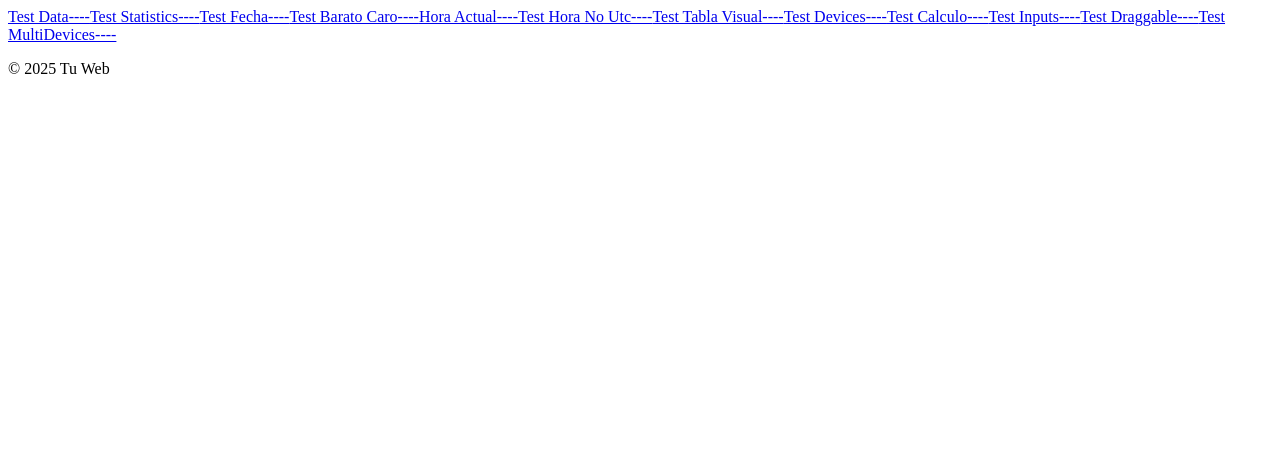
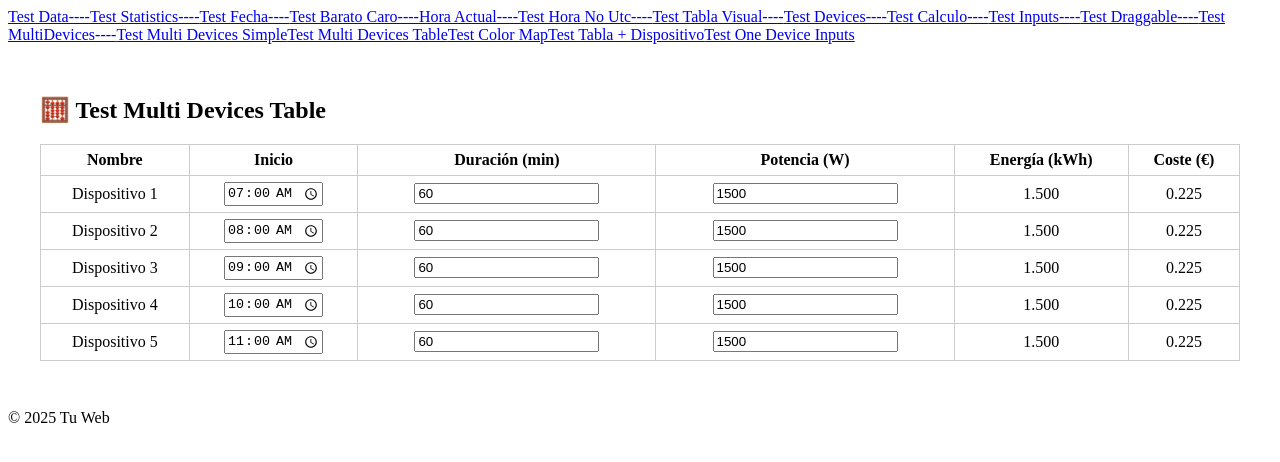
Before and after one commit to SunAndBoats/precio-luz-app, a React (Vite) app: page /test-multi-table in a window 1280 px wide. Shown: the top 462 px of the page. Built offline with nearby package versions, Linux system fonts and the light colour scheme.

Commit message:
multi test pages brainstorm

```diff
--- a/src/App.jsx
+++ b/src/App.jsx
@@ -11,6 +11,12 @@ import TestCalculo from './pages/TestCalculo.jsx'
 import TestInputs from './pages/TestInputs.jsx'
 import TestDraggable from './pages/TestDraggable.jsx'
 import TestMultiDevices from './pages/TestMultiDevices.jsx'
+import TestMultiDevicesSimple from './pages/TestMultiDevicesSimple';
+import TestMultiDevicesTable from './pages/TestMultiDevicesTable';
+import TestColorMap from './pages/TestColorMap';
+import TestTablaFull from './pages/TestTablaFull';
+import TestOneDeviceInputs from './pages/TestOneDeviceInputs';
+
 
 
 
@@ -34,6 +40,12 @@ export default function App() {
         <Link to="/test-inputs">Test Inputs----</Link>
         <Link to="/test-draggable">Test Draggable----</Link>
         <Link to="/Test-Multi-Devices">Test MultiDevices----</Link>
+        <Link to="/test-multi-simple">Test Multi Devices Simple</Link>
+        <Link to="/test-multi-table">Test Multi Devices Table</Link>
+        <Link to="/test-color-map">Test Color Map</Link>
+        <Link to="/test-tabla-full">Test Tabla + Dispositivo</Link>
+        <Link to="/test-one-device">Test One Device Inputs</Link>
+
 
 
 
@@ -56,6 +68,12 @@ export default function App() {
           <Route path="/test-inputs" element={<TestInputs />} />
           <Route path="/test-draggable" element={<TestDraggable />} />
           <Route path="/Test-Multi-Devices" element={<TestMultiDevices />} />
+          <Route path="/test-multi-simple" element={<TestMultiDevicesSimple />} />
+          <Route path="/test-multi-table" element={<TestMultiDevicesTable />} />
+          <Route path="/test-color-map" element={<TestColorMap />} />
+          <Route path="/test-tabla-full" element={<TestTablaFull />} />
+          <Route path="/test-one-device" element={<TestOneDeviceInputs />} />
+
 
 
 
--- /dev/null
+++ b/src/pages/TestColorMap.jsx
@@ -0,0 +1,51 @@
+// src/pages/TestColorMap.jsx
+import { crearNuevoDispositivo } from '../utils/devices';
+import { getPrecioPorMinuto, calcularCoste } from '../utils/costCalculator';
+import { timeStringToMinutes } from '../utils/timeUtils';
+import { useMemo } from 'react';
+
+export default function TestColorMap() {
+  const device = crearNuevoDispositivo(1, 'Lavadora');
+  device.startTime = '10:15';
+  device.duracion = 120;
+  device.potencia = 2000;
+
+  const precios = Array(24).fill(0.13);
+  const preciosMinuto = getPrecioPorMinuto(precios);
+  const resultado = calcularCoste(device, preciosMinuto);
+
+  const start = timeStringToMinutes(device.startTime);
+  const end = start + device.duracion;
+
+  const occupiedHours = new Set();
+  for (let i = Math.floor(start / 60); i <= Math.floor((end - 1) / 60); i++) {
+    occupiedHours.add(i);
+  }
+
+  return (
+    <div style={{ padding: '2rem' }}>
+      <h2>🧩 Test Color Map</h2>
+      <p>{device.nombre} - {device.startTime} - {device.duracion} min</p>
+      <p>⚡ {resultado.energiaConsumida} kWh | 💰 {resultado.costeTotal} €</p>
+
+      <div style={{ border: '1px solid #ccc', width: '200px' }}>
+        {Array.from({ length: 24 }, (_, i) => (
+          <div
+            key={i}
+            style={{
+              height: '60px',
+              backgroundColor: occupiedHours.has(i) ? '#007bff33' : '#ffffff',
+              borderTop: '1px dashed #ccc',
+              display: 'flex',
+              alignItems: 'center',
+              justifyContent: 'center',
+              fontSize: '12px'
+            }}
+          >
+            {String(i).padStart(2, '0')}:00
+          </div>
+        ))}
+      </div>
+    </div>
+  );
+}
--- a/src/pages/TestMultiDevices.jsx
+++ b/src/pages/TestMultiDevices.jsx
@@ -1,3 +1,4 @@
+// src/pages/TestMultiDevices.jsx
 import { useState } from 'react';
 import DeviceEditor from '../components/DeviceEditor';
 import { crearNuevoDispositivo } from '../utils/devices';
@@ -22,22 +23,32 @@ export default function TestMultiDevices() {
   }
 
   return (
-    <div style={{ display: 'flex', padding: '2rem', gap: '3rem' }}>
-      <div style={{ flex: '1' }}>
-        <h2>⚙️ Múltiples Dispositivos</h2>
-        {devices.map((d, i) => (
+    <div style={{ display: 'flex', padding: '2rem' }}>
+      {/* Sliders alineados horizontalmente */}
+      <div style={{ display: 'flex', gap: '1rem' }}>
+        {devices.map((device, i) => (
           <DeviceEditor
-            key={d.id}
-            device={d}
+            key={device.id}
+            device={device}
             onChange={(newDevice) => handleDeviceChange(i, newDevice)}
           />
         ))}
       </div>
 
-      <div style={{ width: '200px', borderLeft: '1px solid #ccc', paddingLeft: '1rem' }}>
-        <h4>🕒 Tabla Horaria</h4>
+      {/* Tabla horaria de referencia */}
+      <div style={{ marginLeft: '2rem' }}>
+        <h4 style={{ textAlign: 'center', fontSize: '14px' }}>🕒 Horas</h4>
         {Array.from({ length: 24 }, (_, i) => (
-          <div key={i} style={{ height: '60px', borderTop: '1px dashed #ddd' }}>
+          <div
+            key={i}
+            style={{
+              height: '60px',
+              fontSize: '12px',
+              borderTop: '1px dashed #ccc',
+              textAlign: 'center',
+              lineHeight: '60px'
+            }}
+          >
             {String(i).padStart(2, '0')}:00
           </div>
         ))}
--- /dev/null
+++ b/src/pages/TestMultiDevicesSimple.jsx
@@ -0,0 +1,47 @@
+// src/pages/TestMultiDevicesSimple.jsx
+
+import { useState } from 'react';
+import DeviceEditor from '../components/DeviceEditor';
+import { crearNuevoDispositivo } from '../utils/devices';
+import { getPrecioPorMinuto, calcularCoste } from '../utils/costCalculator';
+
+export default function TestMultiDevicesSimple() {
+  const [devices, setDevices] = useState(() =>
+    Array.from({ length: 5 }, (_, i) => {
+      const d = crearNuevoDispositivo(i + 1, `Aparato ${i + 1}`);
+      d.startTime = `${String(6 + i).padStart(2, '0')}:00`;
+      d.duracion = 90;
+      d.potencia = 800 + i * 200;
+      return d;
+    })
+  );
+
+  function handleDeviceChange(i, updated) {
+    const next = [...devices];
+    next[i] = updated;
+    setDevices(next);
+  }
+
+  const preciosMinuto = getPrecioPorMinuto(Array(24).fill(0.12));
+
+  const resumen = devices.map((d) => calcularCoste(d, preciosMinuto));
+  const totalConsumo = resumen.reduce((sum, r) => sum + r.energiaConsumida, 0).toFixed(3);
+  const totalCoste = resumen.reduce((sum, r) => sum + r.costeTotal, 0).toFixed(3);
+
+  return (
+    <div style={{ padding: '2rem' }}>
+      <h2>📊 Test Multi Devices Simple</h2>
+
+      <div style={{ display: 'flex', gap: '1rem' }}>
+        {devices.map((d, i) => (
+          <DeviceEditor key={d.id} device={d} onChange={(upd) => handleDeviceChange(i, upd)} />
+        ))}
+      </div>
+
+      <hr />
+
+      <p>⚡ Total consumo: {totalConsumo} kWh</p>
+      <p>💰 Total coste: {totalCoste} €</p>
+    </div>
+  );
+}
--- /dev/null
+++ b/src/pages/TestMultiDevicesTable.jsx
@@ -0,0 +1,64 @@
+// src/pages/TestMultiDevicesTable.jsx
+import { useState } from 'react';
+import { crearNuevoDispositivo } from '../utils/devices';
+import { getPrecioPorMinuto, calcularCoste } from '../utils/costCalculator';
+
+export default function TestMultiDevicesTable() {
+  const [devices, setDevices] = useState(() =>
+    Array.from({ length: 5 }, (_, i) => {
+      const d = crearNuevoDispositivo(i + 1, `Dispositivo ${i + 1}`);
+      d.startTime = `${String(7 + i).padStart(2, '0')}:00`;
+      d.duracion = 60;
+      d.potencia = 1500;
+      return d;
+    })
+  );
+
+  const preciosMinuto = getPrecioPorMinuto(Array(24).fill(0.15));
+
+  function handleChange(i, field, value) {
+    const next = [...devices];
+    next[i][field] = field === 'startTime' ? value : parseInt(value);
+    setDevices(next);
+  }
+
+  return (
+    <div style={{ padding: '2rem' }}>
+      <h2>🧮 Test Multi Devices Table</h2>
+
+      <table border="1" cellPadding="6" style={{ borderCollapse: 'collapse', width: '100%' }}>
+        <thead>
+          <tr>
+            <th>Nombre</th>
+            <th>Inicio</th>
+            <th>Duración (min)</th>
+            <th>Potencia (W)</th>
+            <th>Energía (kWh)</th>
+            <th>Coste (€)</th>
+          </tr>
+        </thead>
+        <tbody>
+          {devices.map((d, i) => {
+            const res = calcularCoste(d, preciosMinuto);
+            return (
+              <tr key={d.id}>
+                <td>{d.nombre}</td>
+                <td>
+                  <input type="time" value={d.startTime} onChange={(e) => handleChange(i, 'startTime', e.target.value)} />
+                </td>
+                <td>
+                  <input type="number" value={d.duracion} onChange={(e) => handleChange(i, 'duracion', e.target.value)} />
+                </td>
+                <td>
+                  <input type="number" value={d.potencia} onChange={(e) => handleChange(i, 'potencia', e.target.value)} />
+                </td>
+                <td>{res.energiaConsumida.toFixed(3)}</td>
+                <td>{res.costeTotal.toFixed(3)}</td>
+              </tr>
+            );
+          })}
+        </tbody>
+      </table>
+    </div>
+  );
+}
--- /dev/null
+++ b/src/pages/TestOneDeviceInputs.jsx
@@ -0,0 +1,28 @@
+// src/pages/TestOneDeviceInputs.jsx
+import { useState } from 'react';
+import { crearNuevoDispositivo } from '../utils/devices';
+import DeviceEditor from '../components/DeviceEditor';
+import { getPrecioPorMinuto, calcularCoste } from '../utils/costCalculator';
+
+export default function TestOneDeviceInputs() {
+  const [device, setDevice] = useState(() => {
+    const d = crearNuevoDispositivo(1, 'Termo eléctrico');
+    d.startTime = '06:00';
+    d.duracion = 120;
+    d.potencia = 1500;
+    return d;
+  });
+
+  const preciosMinuto = getPrecioPorMinuto(Array(24).fill(0.15));
+  const resultado = calcularCoste(device, preciosMinuto);
+
+  return (
+    <div style={{ padding: '2rem' }}>
+      <h2>🔧 Test 1 Dispositivo + Inputs</h2>
+      <DeviceEditor device={device} onChange={setDevice} />
+      <hr />
+      <p>⚡ {resultado.energiaConsumida} kWh</p>
+      <p>💰 {resultado.costeTotal} €</p>
+    </div>
+  );
+}
--- /dev/null
+++ b/src/pages/TestTablaFull.jsx
@@ -0,0 +1,37 @@
+// src/pages/TestTablaFull.jsx
+import { useState } from 'react';
+import { useData } from '../hooks/useData';
+import { parseZoneData } from '../utils/parseZoneData';
+import TablaVisual from '../components/TablaVisual';
+import { crearNuevoDispositivo } from '../utils/devices';
+import { getPrecioPorMinuto, calcularCoste } from '../utils/costCalculator';
+import { timeStringToMinutes } from '../utils/timeUtils';
+
+export default function TestTablaFull() {
+  const { values, loading, error } = useData();
+  const [device] = useState(() => {
+    const d = crearNuevoDispositivo(1, 'Lavavajillas');
+    d.startTime = '14:30';
+    d.duracion = 90;
+    d.potencia = 1800;
+    return d;
+  });
+
+  if (loading) return <p>Cargando datos...</p>;
+  if (error) return <p>Error: {error}</p>;
+
+  const parsed = parseZoneData(values, 'Península');
+  const preciosMinuto = getPrecioPorMinuto(parsed.map(p => p.valor));
+  const resultado = calcularCoste(device, preciosMinuto);
+
+  return (
+    <div style={{ padding: '2rem' }}>
+      <h2>🧪 Test Tabla + Dispositivo</h2>
+      <p><strong>{device.nombre}</strong> - Inicio: {device.startTime} - Duración: {device.duracion} min</p>
+      <p>⚡ Consumo: {resultado.energiaConsumida} kWh</p>
+      <p>💰 Coste total: {resultado.costeTotal} €</p>
+
+      <TablaVisual data={parsed} />
+    </div>
+  );
+}
--- a/src/styles/TimeSlider.module.css
+++ b/src/styles/TimeSlider.module.css
@@ -1,4 +1,4 @@
-/* TimeSlider.module.css */
+/* src/styles/TimeSlider.module.css */
 .slider {
   display: flex;
   height: 1440px;
@@ -7,10 +7,11 @@
 }
 
 .track {
-  width: 30px;
-  background-color: #f8f8f8;
+  width: 20px; /* más estrecho */
+  background-color: #f5f5f5;
   position: relative;
   flex-shrink: 0;
+  border-radius: 4px;
 }
 
 .handle {
```
Also changed, not shown: src/components/DeviceEditor.jsx (+9 -45 lines).
